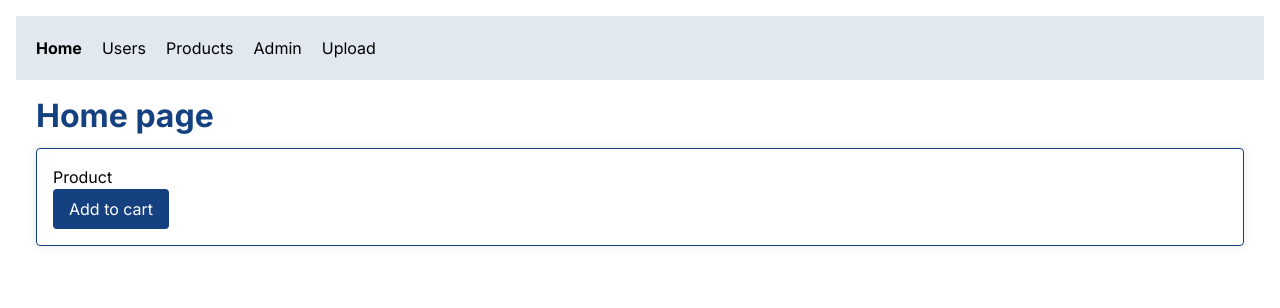
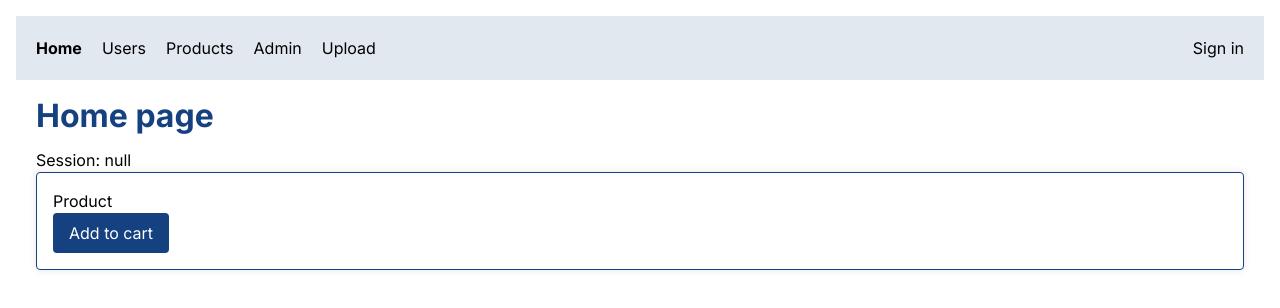
Before and after one commit to Santinni/nextApp, a Next.js app: page / in a window 1280 px wide. Shown: the top 308 px of the page. Built offline with nearby package versions, Linux system fonts and the light colour scheme; no server answers.

Commit message:
Add: basic google authentication with next-auth

```diff
--- a/package.json
+++ b/package.json
@@ -1,5 +1,5 @@
 {
-  "name": "next-app",
+  "name": "codeguy-next-app",
   "version": "0.1.0",
   "private": true,
   "scripts": {
@@ -23,6 +23,7 @@
     "eslint-config-next": "14.1.0",
     "fast-sort": "^3.4.0",
     "next": "14.1.0",
+    "next-auth": "^4.24.7",
     "next-cloudinary": "^6.2.1",
     "postcss": "8.4.35",
     "prisma": "^5.10.2",
--- /dev/null
+++ b/src/app/api/auth/[...nextauth]/route.ts
@@ -0,0 +1,15 @@
+import NextAuth from "next-auth"
+import GoogleProvider from "next-auth/providers/google"
+
+export const authOptions = {
+  providers: [
+    GoogleProvider({
+      clientId: process.env.GOOGLE_CLIENT_ID!,
+      clientSecret: process.env.GOOGLE_CLIENT_SECRET!,
+    }),
+  ],
+}
+
+const handler = NextAuth(authOptions)
+
+export { handler as GET, handler as POST }
--- /dev/null
+++ b/src/app/auth/AuthProvider.tsx
@@ -0,0 +1,15 @@
+"use client"
+import React from "react"
+
+import { SessionProvider } from "next-auth/react"
+
+interface AuthProviderProps {
+  children: React.ReactNode
+}
+
+const AuthProvider = (props: AuthProviderProps) => {
+  const { children } = props
+  return <SessionProvider>{children}</SessionProvider>
+}
+
+export default AuthProvider
--- a/src/app/layout.tsx
+++ b/src/app/layout.tsx
@@ -6,6 +6,8 @@ import type { Metadata } from "next"
 import { Inter } from "next/font/google"
 
 import { NavBar } from "@/src/components"
+
+import AuthProvider from "./auth/AuthProvider"
 
 const inter = Inter({ subsets: ["latin"] })
 
@@ -26,8 +28,10 @@ export default function RootLayout({ children }: { children: ReactNode }) {
   return (
     <html lang="en" data-theme="winter">
       <body className={inter.className}>
-        <NavBar navLinks={navLinks} ariaLabel="Main" />
-        <main className="p-5"> {children}</main>
+        <AuthProvider>
+          <NavBar navLinks={navLinks} ariaLabel="Main" />
+          <main className="p-5"> {children}</main>
+        </AuthProvider>
       </body>
     </html>
   )
--- a/src/app/page.tsx
+++ b/src/app/page.tsx
@@ -1,9 +1,15 @@
+import { getServerSession } from "next-auth"
+
 import { ProductCard } from "@/src/components"
 
-export default function Home() {
+import { authOptions } from "./api/auth/[...nextauth]/route"
+
+export default async function Home() {
+  const session = await getServerSession(authOptions)
   return (
     <main>
       <h1>Home page</h1>
+      <p>Session: {JSON.stringify(session)}</p>
       <ProductCard />
     </main>
   )
--- a/src/components/molecules/NavBar/index.tsx
+++ b/src/components/molecules/NavBar/index.tsx
@@ -3,6 +3,7 @@
 import { FC } from "react"
 
 import clsx from "clsx"
+import { useSession } from "next-auth/react"
 import Link from "next/link"
 import { usePathname } from "next/navigation"
 
@@ -17,12 +18,17 @@ export interface NavBarProps {
 
 const NavBar: FC<NavBarProps> = ({ navLinks, isVertical, ariaLabel }) => {
   const pathname = usePathname()
+  const { status, data: session } = useSession()
 
   return (
     <nav
       aria-label={ariaLabel}
-      className={clsx("flex bg-slate-200 p-5 gap-5", isVertical && "flex-col")}
+      className={clsx(
+        "flex bg-slate-200 gap-5  p-5 justify-between",
+        isVertical && "flex-col"
+      )}
     >
+      <div className={clsx("flex justify gap-5", isVertical && "flex-col")}>
         {navLinks.map((navLink) => {
           const isActive =
             navLink.href === "/"
@@ -38,6 +44,21 @@ const NavBar: FC<NavBarProps> = ({ navLinks, isVertical, ariaLabel }) => {
             </Link>
           )
         })}
+      </div>
+      {status === "authenticated" && (
+        <div className={clsx("flex gap-5", isVertical && "flex-col")}>
+          <img
+            src={session.user?.image!}
+            alt={session.user?.name!}
+            className="h-8 w-8 rounded-full"
+          />
+          <div> {session.user?.name}</div>
+          <Link href="/api/auth/signout">Sign out</Link>
+        </div>
+      )}
+      {status === "unauthenticated" && (
+        <Link href="/api/auth/signin">Sign in</Link>
+      )}
     </nav>
   )
 }
```
Also changed, not shown: 1 other file (tests, documents, lock files or other folders). Lines whose indentation alone changed are shown as unchanged.
